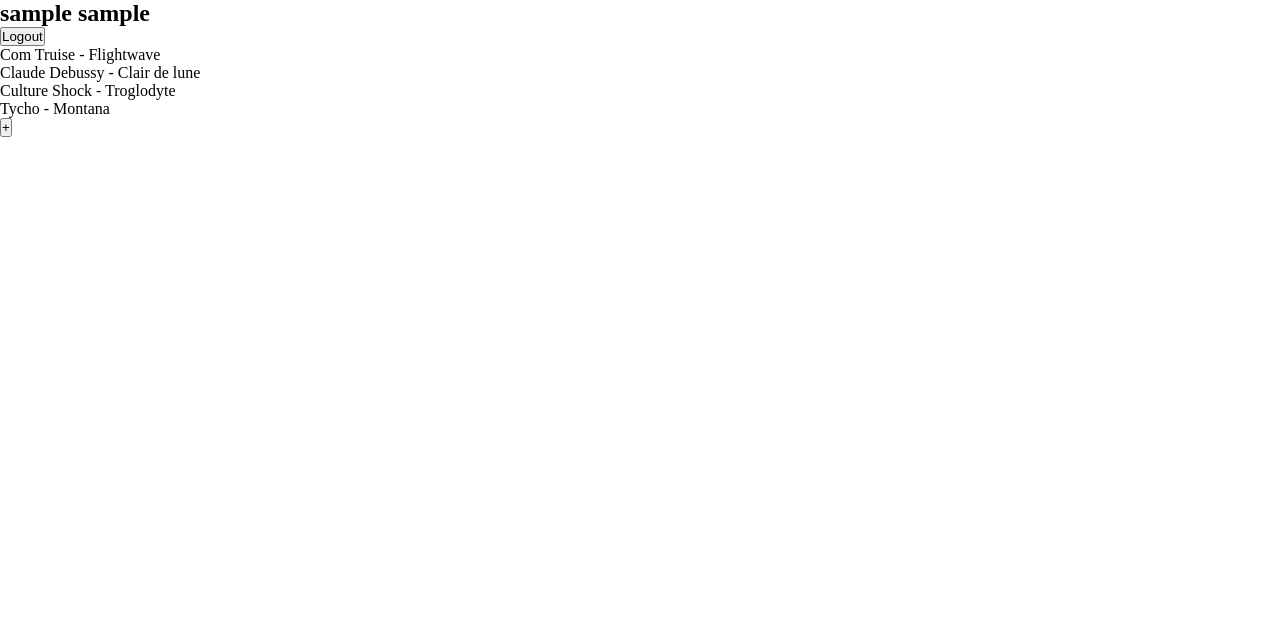
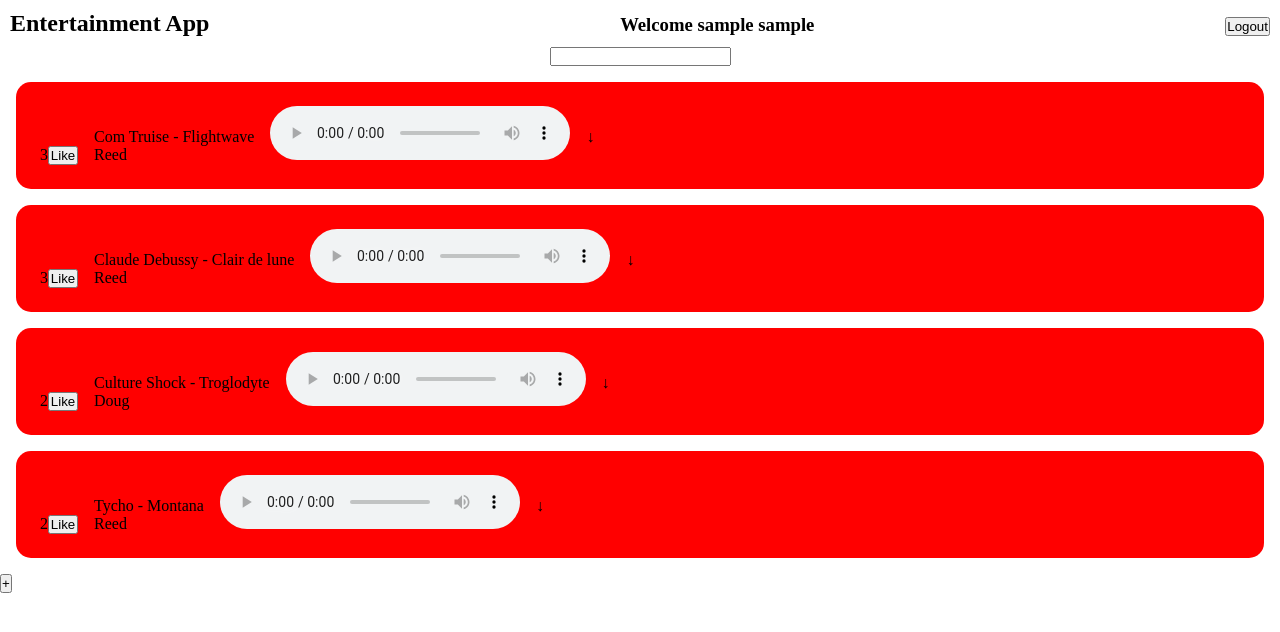
Before and after one commit to yashkuncolienker-vb/entertainment-app, a React (Create React App) app: page / in a window 1280 px wide. Both pictures are taken after typing "Sample", "Sample" into the empty fields and a click on the button "Login". Shown: the top 632 px of the page. Built offline with nearby package versions, Linux system fonts and the light colour scheme.

Commit message:
000|YASH RK|Delete functionality Implemented

```diff
--- a/src/App.css
+++ b/src/App.css
@@ -0,0 +1,16 @@
+* {
+  margin: 0;
+  padding: 0;
+  box-sizing: border-box;
+}
+
+.App {
+  height: 100vh;
+  display: flex;
+  flex-direction: column;
+  align-items: center;
+}
+
+.width-100 {
+  width: 100%;
+}
--- a/src/components/Main/Main.jsx
+++ b/src/components/Main/Main.jsx
@@ -3,12 +3,17 @@
 import { useState } from 'react';
 import Song from '../Song/Song';
 import Navbar from '../Navbar/Navbar';
+import Search from '../Search/Search';
 
 const Main = () => {
   const loggedUser = localStorage.getItem('loggedUser');
   const [data, setData] = useState(dummyData.data);
   const [formData, setFormData] = useState({});
   const [showForm, setShowForm] = useState(false);
+  const songObj = {
+    data,
+    setData,
+  };
 
   const handleClickAdd = () => {
     setShowForm(!showForm);
@@ -26,11 +31,12 @@
   };
 
   return loggedUser ? (
-    <div>
+    <div className="width-100">
       <Navbar loggedUser={loggedUser} />
+      <Search />
       <div>
         {data.map((info, key) => (
-          <Song data={info} key={key} />
+          <Song data={info} key={key + 1} songObj={songObj} />
         ))}
       </div>
       {showForm && (
--- a/src/components/Main/dummydata.json
+++ b/src/components/Main/dummydata.json
@@ -5,28 +5,28 @@
         "like":"3",
         "title":"Com Truise - Flightwave",
         "subtitle":"Reed",
-        "media":""
+        "media":"https://www.soundhelix.com/examples/mp3/SoundHelix-Song-1.mp3"
     },
     {
         "id": "2",
         "like":"3",
         "title":"Claude Debussy - Clair de lune",
         "subtitle":"Reed",
-        "media":""
+        "media":"https://www.soundhelix.com/examples/mp3/SoundHelix-Song-1.mp3"
     },
     {
         "id": "3",
         "like":"2",
         "title":"Culture Shock - Troglodyte",
         "subtitle":"Doug",
-        "media":""
+        "media":"https://www.soundhelix.com/examples/mp3/SoundHelix-Song-1.mp3"
     },
     {
         "id": "4",
         "like":"2",
         "title":"Tycho - Montana",
         "subtitle":"Reed",
-        "media":""
+        "media":"https://www.soundhelix.com/examples/mp3/SoundHelix-Song-1.mp3"
     }
 ]
 }
--- /dev/null
+++ b/src/components/Navbar/Navbar.css
@@ -0,0 +1,8 @@
+.navbar {
+  display: flex;
+  flex-direction: row;
+  width: 100%;
+  justify-content: space-between;
+  padding: 10px;
+  align-items: baseline;
+}
--- a/src/components/Navbar/Navbar.jsx
+++ b/src/components/Navbar/Navbar.jsx
@@ -1,4 +1,5 @@
 import { useHistory } from 'react-router';
+import './Navbar.css';
 
 const Navbar = ({ loggedUser }) => {
   const history = useHistory();
@@ -8,9 +9,10 @@
   };
 
   return (
-    <div>
-      <nav>
-        <h1>{loggedUser}</h1>
+    <div className="width-100">
+      <nav className="navbar">
+        <h1>Entertainment App</h1>
+        <h3>Welcome {loggedUser}</h3>
         <button onClick={handleClick}>Logout</button>
       </nav>
     </div>
--- /dev/null
+++ b/src/components/Search/Search.css
@@ -0,0 +1,8 @@
+.search-bar {
+  margin: auto;
+}
+
+.search-container {
+  display: flex;
+  justify-content: center;
+}
--- /dev/null
+++ b/src/components/Search/Search.jsx
@@ -0,0 +1,10 @@
+import './Search.css';
+const Search = () => {
+  return (
+    <div className="width-100 search-container">
+      <input className="search-bar" type="text" />
+    </div>
+  );
+};
+
+export default Search;
--- /dev/null
+++ b/src/components/Song/Song.css
@@ -0,0 +1,21 @@
+.song-container {
+  background-color: red;
+  margin: 1rem;
+  border-radius: 15px;
+  padding: 1rem;
+}
+
+.song-container > div {
+  display: inline-block;
+  margin: 0.5rem;
+}
+
+.drop-down {
+  visibility: hidden;
+  background-color: white;
+  cursor: pointer;
+}
+
+.drop-down-container:hover .drop-down {
+  visibility: visible;
+}
--- a/src/components/Song/Song.jsx
+++ b/src/components/Song/Song.jsx
@@ -1,5 +1,34 @@
-const Song = ({ data }) => {
-  return <div>{data.title}</div>;
+import './Song.css';
+const Song = ({ data, songObj }) => {
+  const handleClick = () => {
+    const fData = songObj.data.filter(
+      (d) => d.id.toString() !== data.id.toString()
+    );
+    songObj.setData(fData);
+  };
+  return (
+    <div className="song-container">
+      <div>
+        {data.like}
+        <button style={{ width: '30px' }}>Like</button>
+      </div>
+      <div>
+        <div>{data.title}</div>
+        <div>{data.subtitle}</div>
+      </div>
+      <div>
+        <audio controls>
+          <source src={data.media} type="audio/mp3" />
+        </audio>
+      </div>
+      <div className="drop-down-container">
+        <p>&darr;</p>
+        <div className="drop-down">
+          <p onClick={handleClick}>Delete Song</p>
+        </div>
+      </div>
+    </div>
+  );
 };
 
 export default Song;
--- a/src/index.css
+++ /dev/null
@@ -1,5 +0,0 @@
-*{
-  margin:0;
-  padding:0;
-  box-sizing: border-box;
-}
--- a/src/index.js
+++ b/src/index.js
@@ -1,6 +1,5 @@
 import React from 'react';
 import ReactDOM from 'react-dom';
-import './index.css';
 import App from './App';
 import reportWebVitals from './reportWebVitals';
 
```
Also changed, not shown: src/components/AddSong/AddSong.jsx (deleted).
